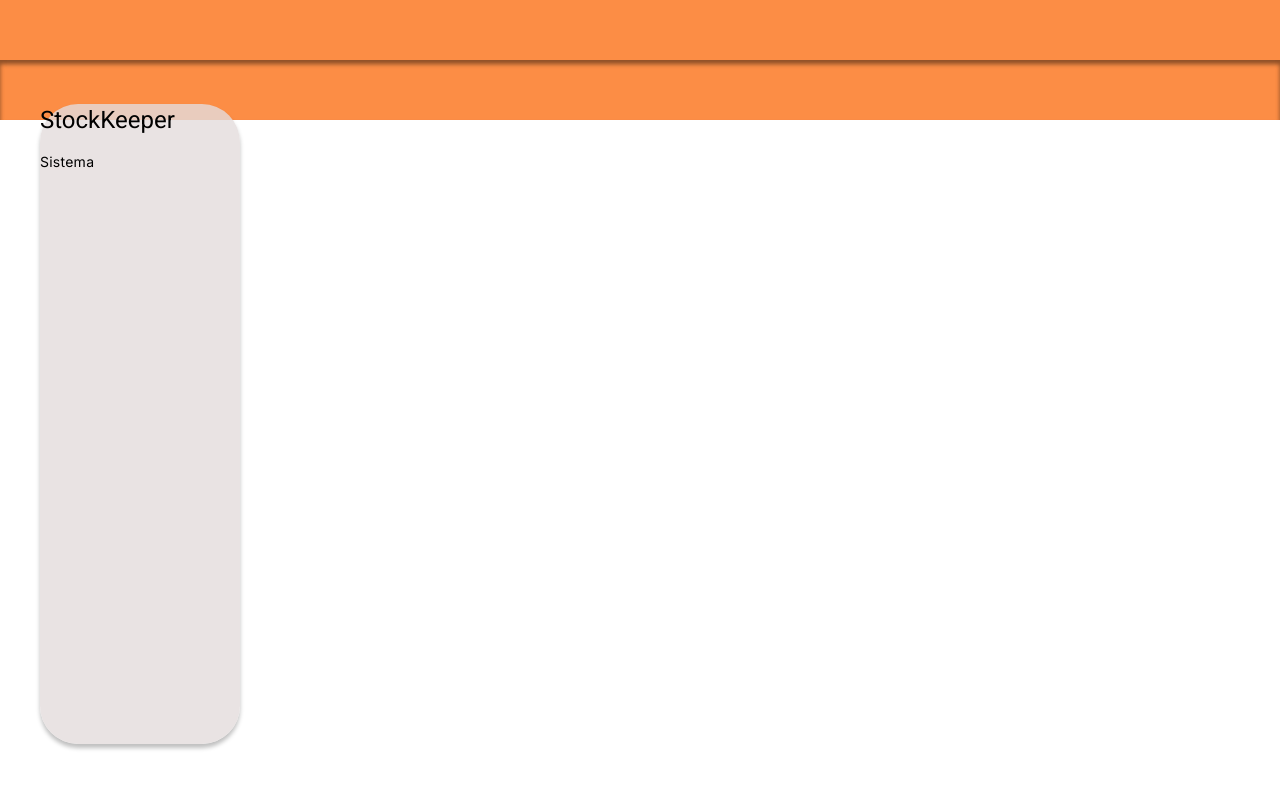
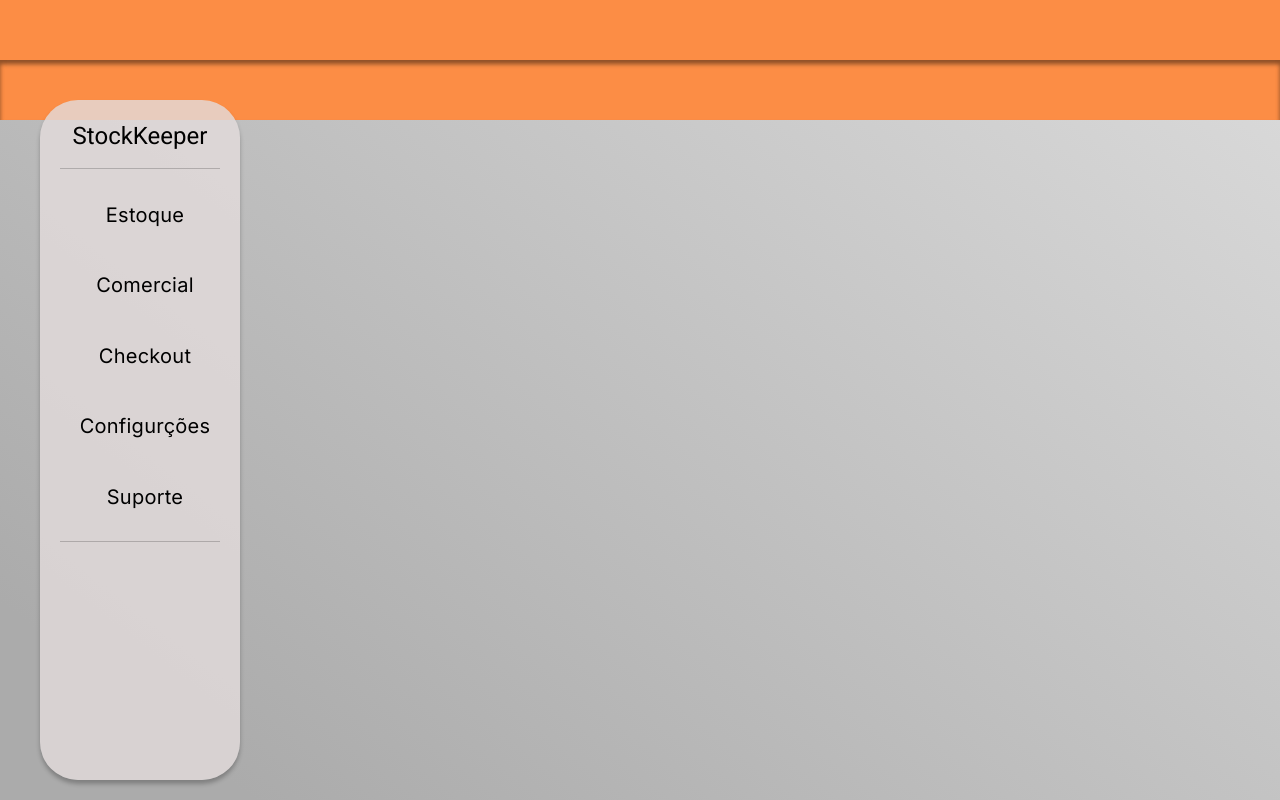
Before and after one commit to MatBeirigo/StockKeeperUI, an Angular app: page /dashboard in a window 1280 px wide. Built offline with nearby package versions, Linux system fonts and the light colour scheme.

Commit message:
[RELEASE][IN PROGRESS] Seções da sidebar

```diff
--- a/src/app/components/sidebar/sidebar.component.html
+++ b/src/app/components/sidebar/sidebar.component.html
@@ -5,16 +5,60 @@
 
     <body>
         <div class="container-sidebar">
-            <div class="cabecalho">
+            <div class="cabecalho" (click) = "selectMenu(1)">
                 <h1>StockKeeper</h1>
             </div>
+
+            <div class="divider"></div>
+
             <div class="grupo-menu">
                 <div class="container-icone-menu">
-                    <div class="caixa-menu caixa-menu-texto">
-                        Sistema
+                    <div class="caixa-menu caixa-menu-texto" (click) = "selectMenu(2)" [ngClass]="{'caixa-menu-select' : this.menuService.menuSelecionado == 2, '' : this.menuService.menuSelecionado != 2}">
+                        Estoque
                     </div>
                 </div>
             </div>
+
+            <div class="grupo-menu">
+                <div class="container-icone-menu">
+                    <div class="caixa-menu caixa-menu-texto" (click) = "selectMenu(3)" [ngClass]="{'caixa-menu-select' : this.menuService.menuSelecionado == 3, '' : this.menuService.menuSelecionado != 3}">
+                        Comercial
+                    </div>
+                </div>
+            </div>
+
+            <div class="grupo-menu">
+                <div class="container-icone-menu">
+                    <div class="caixa-menu caixa-menu-texto" (click) = "selectMenu(4)" [ngClass]="{'caixa-menu-select' : this.menuService.menuSelecionado == 4, '' : this.menuService.menuSelecionado != 4}">
+                        Checkout
+                    </div>
+                </div>
+            </div>
+
+            <div class="grupo-suporte">
+                <div class="grupo-menu">
+                    <div class="container-icone-menu">
+                        <div class="caixa-menu caixa-menu-texto" (click) = "selectMenu(8)" [ngClass]="{'caixa-menu-select' : this.menuService.menuSelecionado == 8, '' : this.menuService.menuSelecionado != 8}">
+                            Configurções
+                        </div>
+                    </div>
+                </div>
+
+                <div class="grupo-menu">
+                    <div class="container-icone-menu">
+                        <div class="caixa-menu caixa-menu-texto" (click) = "selectMenu(9)" [ngClass]="{'caixa-menu-select' : this.menuService.menuSelecionado == 9, '' : this.menuService.menuSelecionado != 9}">
+                            Suporte
+                        </div>
+                    </div>
+                </div>
+            </div>
+
+            <div class="divider"></div>
+
+            <div class="rodape">
+
+            </div>
+
         </div>
     </body>
 </html>
--- a/src/app/components/sidebar/sidebar.component.scss
+++ b/src/app/components/sidebar/sidebar.component.scss
@@ -1,29 +1,75 @@
 .container-sidebar {
     position: fixed;
     left: 40px;
-    top: 53%;
+    top: 55%;
     transform: translateY(-50%);
 
     border-radius: 38px;
     background: rgba(228, 220, 220, 0.80);
     box-shadow: 0px 4px 4px 0px rgba(0, 0, 0, 0.25);
     width: 200px;
-    height: 80vh;
+    height: 85vh;
 
     z-index: 99999;
 }
 
 .cabecalho{
-    color: #000;
+    color: var(--color-black);
     font-size: 40px;
     font-family: 'Inter';
-    font-weight: 700;
+    font-weight: 600;
+
+    justify-content: center;
+    align-items: center;
+    display: flex;
+
+    margin-top: 10%;
+
+    cursor: pointer;
+}
+
+.divider{
+    justify-content: center;
+    align-items: center;
+    display: flex;
+
+    margin-left: auto;
+    margin-right: auto;
+
+    width: 80%;
+    height: 1px;
+    background: rgba(0, 0, 0, 0.20);
+
+    margin-bottom: 10%;
 }
 
 .grupo-menu{}
 
-.container-icone-menu{}
+.container-icone-menu{
+    padding: 8px;
+}
 
-.caixa-menu{}
+.caixa-menu{
+    display: flex;
+    justify-content: center;
+    align-items: center;
 
-.caixa-menu-texto{}
+    padding: 8px;
+    margin-bottom: 10%;
+    border-radius: 10px;
+    transition: 0.3s;
+
+    cursor: pointer;
+}
+
+.caixa-menu-texto{
+    font-size: 20px;
+    font-family: 'Inter';
+    font-weight: 500;
+    color: var(--color-black);
+    margin-left: 10px;
+}
+
+.caixa-menu-select{
+    background-color: var(--color-orange);
+}
--- a/src/app/components/sidebar/sidebar.component.ts
+++ b/src/app/components/sidebar/sidebar.component.ts
@@ -1,4 +1,6 @@
 import { Component } from '@angular/core';
+import { Router } from '@angular/router';
+import { MenuService } from 'src/app/services/menu.service';
 
 @Component({
   selector: 'sidebar',
@@ -6,5 +8,34 @@ import { Component } from '@angular/core';
   styleUrls: ['./sidebar.component.scss']
 })
 export class SidebarComponent {
+  constructor(private router: Router, public menuService: MenuService)
+  {
 
+  }
+
+  selectMenu(menu:number){
+    switch(menu){
+      case 1:
+        this.router.navigate(['/dashboard']);
+        break;
+      case 2:
+        this.router.navigate(['/estoque']);
+        break;
+      case 3:
+        this.router.navigate(['/comercial']);
+        break;
+      case 4:
+        this.router.navigate(['/checkout']);
+        break;
+      case 8:
+        this.router.navigate(['/configuracoes']);
+      break;
+      case 9:
+        this.router.navigate(['/suporte']);
+      break;
+      default:
+        break;
+    }
+    this.menuService.menuSelecionado = menu;
+  }
 }
--- a/src/app/pages/dashboard/dashboard.component.html
+++ b/src/app/pages/dashboard/dashboard.component.html
@@ -3,7 +3,7 @@
         <title>Tela Inicial</title>
     </head>
 
-    <body class="background-padrao">
+    <body class="background">
         <navbar></navbar>
         <sidebar></sidebar>
     </body>
--- a/src/app/pages/dashboard/dashboard.component.ts
+++ b/src/app/pages/dashboard/dashboard.component.ts
@@ -1,4 +1,5 @@
 import { Component } from '@angular/core';
+import { MenuService } from 'src/app/services/menu.service';
 
 @Component({
   selector: 'app-dashboard',
@@ -6,5 +7,12 @@ import { Component } from '@angular/core';
   styleUrls: ['./dashboard.component.scss']
 })
 export class DashboardComponent {
+  constructor(public menuService: MenuService)
+  {
 
+  }
+
+  ngOnInit() {
+    this.menuService.menuSelecionado = 1;
+  }
 }
--- /dev/null
+++ b/src/app/services/menu.service.ts
@@ -0,0 +1,13 @@
+import { Injectable } from '@angular/core';
+import { HttpClient } from '@angular/common/http';
+import { environment } from 'src/environment';
+
+@Injectable({
+    providedIn: 'root'
+})
+
+export class MenuService{
+    constructor() { }
+
+    menuSelecionado: number;
+}
--- a/src/styles.scss
+++ b/src/styles.scss
@@ -13,8 +13,14 @@
 body{
     font-family: "Inter", sans-serif;
     margin: 0;
+
+    &.background{
+        background: rgb(171,171,171);
+        background: linear-gradient(38deg, rgba(171,171,171,1) 11%, rgba(219,219,219,1) 99%, rgba(219,219,219,1) 99%);
+        position: fixed;
+        top: 0;
+        left: 0;
+        right: 0;
+        bottom: 0;
+    }
 }
-
-.background-padrao{
-    background: linear-gradient(0deg, #000 0%, #000 100%), linear-gradient(360deg, rgba(0, 0, 0, 0.20) 0%, rgba(0, 0, 0, 0.00) 100%);
-}
```
